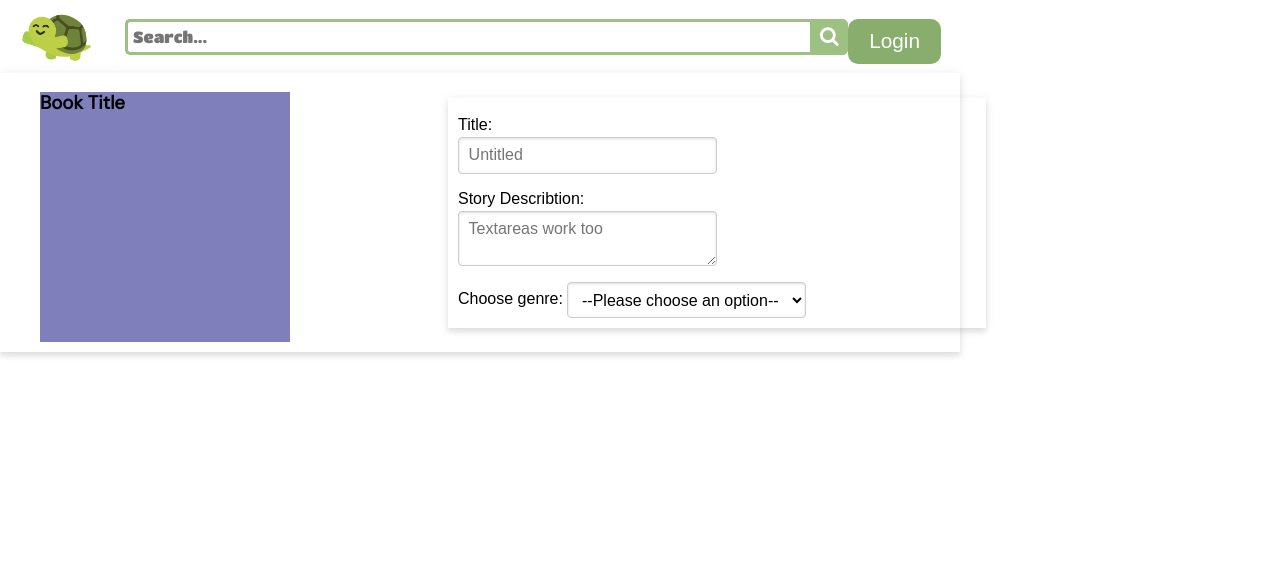
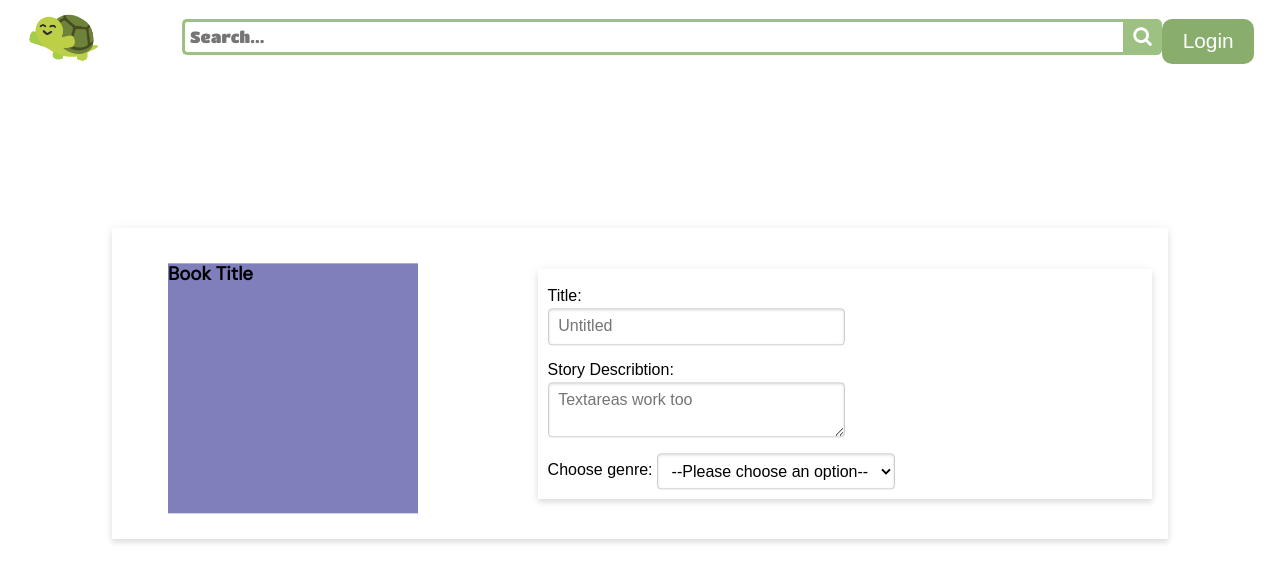
Before and after one commit to lulubugqu/read-write-app, a Flask app: page /myworks/new in a window 1280 px wide. Shown: the top 583 px of the page. Run offline with Flask 3, Linux system fonts and the light colour scheme; some libraries are stand-ins or nearby versions.

Commit message:
more changes storylaunch

```diff
--- a/static/css/style.css
+++ b/static/css/style.css
@@ -366,15 +366,19 @@ font-family: "Space Mono", monospace;
 }
 
 /*story launch */
+
 .launch-container {
     display: flex;
     max-width: 100%;
     flex-direction: row; /* Arrange items horizontally */
+    width: 80%;
     align-items: center;
-        box-shadow: 0 1px 10px 0 rgba(34,34,34,.08), 0 4px 5px 0 rgba(34,34,34,.1);
-        /* padding: 1em;
-        margin: 4em;
-        margin-left: 8em; */
+    box-shadow: 0 1px 10px 0 rgba(34,34,34,.08), 0 4px 5px 0 rgba(34,34,34,.1);
+    /* margin-left: 8em; */
+    padding: 1em;
+    margin: 0 auto;
+    	transform: translateY(50%);
+
 
 
 }
@@ -400,17 +404,21 @@ font-family: "Space Mono", monospace;
   margin-left: 20px;
 
 }
+.container .new-story-details{
+      width: 90%;
+
+}
 .new-story-details{
     box-shadow: 0 1px 10px 0 rgba(34,34,34,.08), 0 4px 5px 0 rgba(34,34,34,.1);
     padding: 10px;
     display: flex;
     flex-direction: column;
     justify-content: center;
-    width: 90%;
-    margin-left: 4em;
+    /* margin-left: em; */
 
 
 }
+
 .new-story-title, .new-story-describtion {
 
 margin-bottom: 1em;
@@ -805,8 +813,3 @@ margin-bottom: 1em;
   color: white;
   text-decoration: none;
 }
-
-/* Story launch */
-.storylaunch {
-  width: 75%;
-}
--- a/templates/storylaunch.html
+++ b/templates/storylaunch.html
@@ -1,4 +1,4 @@
-{# templates/profile.html #}
+{# templates/storylaunch.html #}
 {% extends "navbase.html" %}
 {% block title %}Story Launch{% endblock %}
 {% block body %}
```
